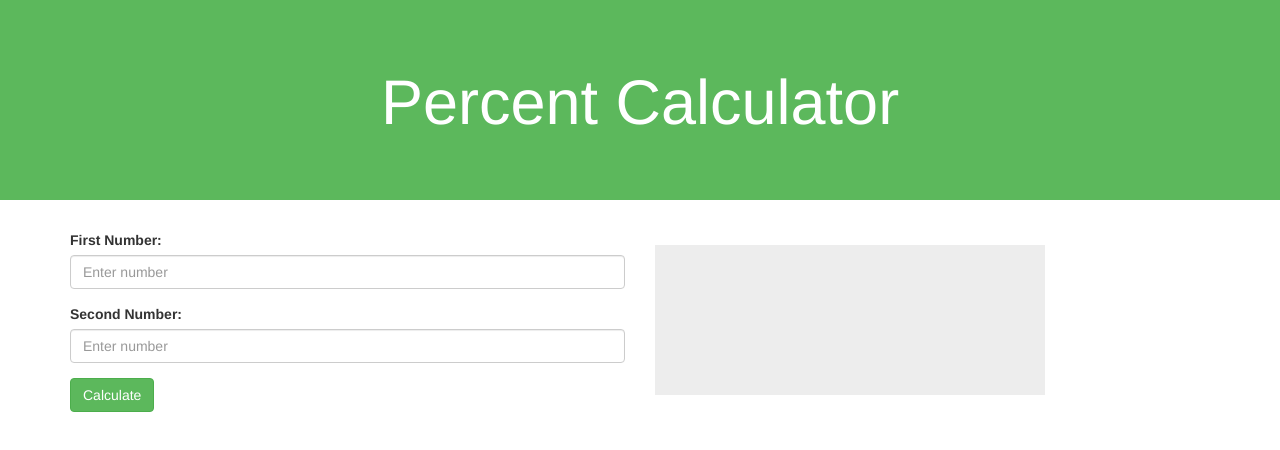
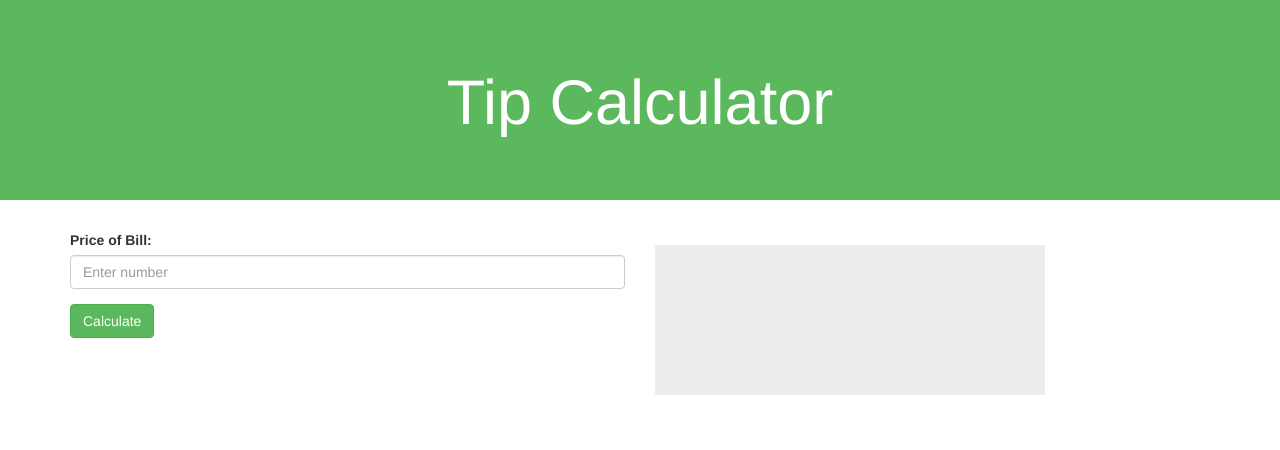
Before and after one commit to soneill1/tip-calculator, a plain HTML site: page index.html in a window 1280 px wide. Drawn offline with nearby package versions, Linux system fonts and the light colour scheme.

Commit message:
Update index.html

```diff
--- a/index.html
+++ b/index.html
@@ -15,7 +15,7 @@
 <body>
 
   <div class="jumbotron text-center">
-    <h1>Percent Calculator</h1>
+    <h1>Tip Calculator</h1>
     <p></p>
   </div>
 
@@ -23,12 +23,8 @@
     <div class="row">
       <div class="col-sm-6">
         <div class="form-group">
-          <label for="email">First Number:</label>
+          <label for="email">Price of Bill:</label>
           <input type="text" class="form-control" id="txt1" placeholder="Enter number" name="email">
-        </div>
-        <div class="form-group">
-          <label for="pwd">Second Number:</label>
-          <input type="text" class="form-control" id="txt2" placeholder="Enter number" name="pwd">
         </div>
         <button onclick="myFunction()" class="btn btn-success">Calculate</button>
       </div>
```
